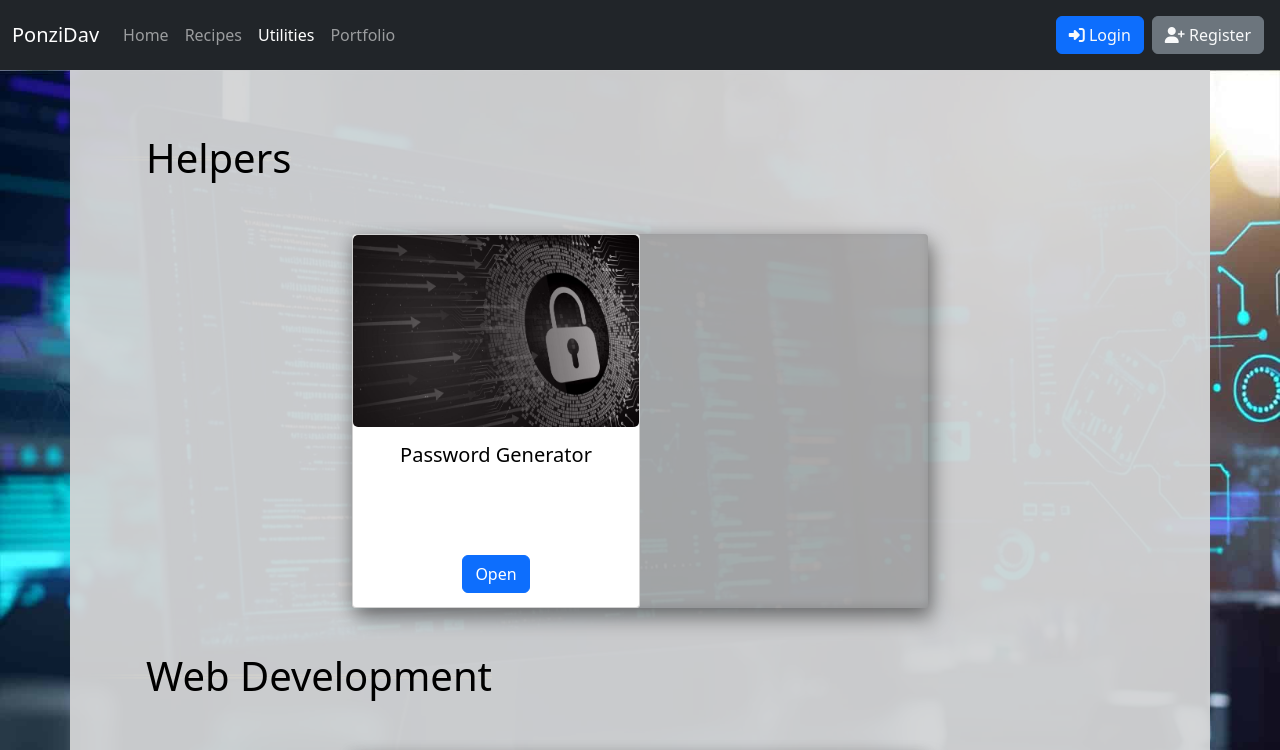
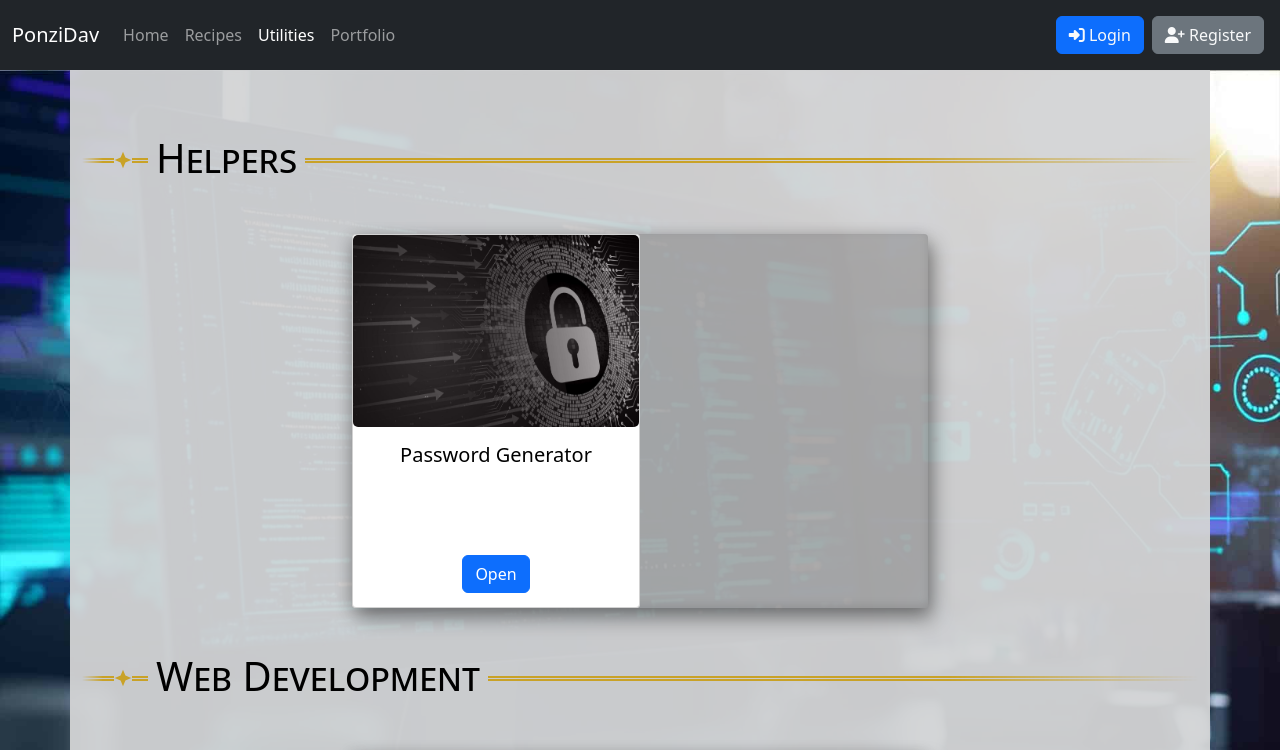
Before and after one commit to DavidePonzini/www, a React (Create React App) app in the folder webui/: page /utils in a window 1280 px wide. Shown: the top 750 px of the page. Built offline with nearby package versions, Linux system fonts and the light colour scheme.

Commit message:
restyles section header

```diff
--- a/webui/src/components/Section.tsx
+++ b/webui/src/components/Section.tsx
@@ -1,6 +1,4 @@
 import type { PropsWithChildren, ReactNode } from 'react';
-
-import titleDecoration from '../res/heading-border-left-2.png'
 
 type SectionProps = PropsWithChildren<{
     title: ReactNode;
@@ -10,33 +8,71 @@ function Section({ title, children }: SectionProps) {
     return (
         <>
             <h1 style={{
-                padding: '2rem 0 2rem 4rem',
-                textAlign: 'left',
-                display: 'table',
+                display: 'flex',
+                alignItems: 'center',
+                padding: '2rem 0',
                 whiteSpace: 'nowrap',
-                position: 'relative',
             }}>
-                {title}
+                {/* First left segment */}
                 <span style={{
-                    content: '""',
-                    display: 'table-cell',
-                    width: '100%',
-                    backgroundImage: `url(${titleDecoration})`,
-                    backgroundRepeat: 'no-repeat',
-                    backgroundPosition: 'center left',
-                    position: 'absolute',
-                    top: 0,
-                    left: 0,
-                    height: '100%',
-                    zIndex: -1,
+                    width: '2rem',
+                    height: '5px',
+                    borderTop: `2px double #c9a227`,
+                    borderBottom: `2px double #c9a227`,
+                    marginTop: '.25rem',
+                    maskImage: 'linear-gradient(to right, transparent 0%, black 65%, black 100%)',
+                    WebkitMaskImage: 'linear-gradient(to right, transparent 0%, black 65%, black 100%)',
+                }} />
+
+                {/* Star */}
+                <svg
+                    width='18'
+                    height='18'
+                    viewBox='0 0 24 24'
+                    aria-hidden='true'
+                    style={{
+                        flexShrink: 0,
+                        marginTop: '.25rem',
+                    }}
+                >
+                    <path
+                        d='M12 1 L15.2 8.8 L23 12 L15.2 15.2 L12 23 L8.8 15.2 L1 12 L8.8 8.8 Z'
+                        fill='#c9a227'
+                    />
+                </svg>
+
+                {/* Second left segment */}
+                <span style={{
+                    width: '1rem',
+                    height: '5px',
+                    borderTop: `2px double #c9a227`,
+                    borderBottom: `2px double #c9a227`,
+                    marginTop: '.25rem',
+                }} />
+
+                <span
+                    className='mx-2'
+                    style={{
+                        fontVariant: 'small-caps',
+                        // color: '#3b2a1a',
+                    }}
+                >
+                    {title}
+                </span>
+
+                {/* Right segment */}
+                <span style={{
+                    flex: 1,
+                    height: '5px',
+                    borderTop: `2px double #c9a227`,
+                    borderBottom: `2px double #c9a227`,
+                    marginTop: '.25rem',
+                    maskImage: 'linear-gradient(to right, black 0%, black 65%, transparent 100%)',
+                    WebkitMaskImage: 'linear-gradient(to right, black 0%, black 65%, transparent 100%)',
                 }} />
             </h1>
 
-            <div className="row center">
-                <div className="col-lg links">
-                    {children}
-                </div>
-            </div>
+            {children}
         </>
     );
 }
--- a/webui/src/pages/recipes/RecipesRouter.tsx
+++ b/webui/src/pages/recipes/RecipesRouter.tsx
@@ -2,6 +2,7 @@ import { Route, Routes, Link } from 'react-router-dom';
 
 import Layout from '../../components/Layout';
 import SectionBackground from '../../components/SectionBackground';
+import Section from '../../components/Section';
 
 import bgPrimi from '../../res/bg_time.jpg';
 import bgSecondi from '../../res/bg_space.jpg';
@@ -19,9 +20,8 @@ function RecipeList() {
     return (
         <>
             <SectionBackground img={bgPrimi}>
-                <h1>Primi</h1>
-                <ul>
-                    <li>Pasta</li>
+                <Section title="Primi">
+                    <h2>Pasta</h2>
                     <ul>
                         {Recipes.primiPasta.map((recipe) => (
                             <li key={recipe.url}>
@@ -29,7 +29,8 @@ function RecipeList() {
                             </li>
                         ))}
                     </ul>
-                    <li>Riso</li>
+
+                    <h2>Riso</h2>
                     <ul>
                         {Recipes.primiRiso.map((recipe) => (
                             <li key={recipe.url}>
@@ -37,7 +38,8 @@ function RecipeList() {
                             </li>
                         ))}
                     </ul>
-                    <li>Polenta</li>
+
+                    <h2>Polenta</h2>
                     <ul>
                         {Recipes.primiPolenta.map((recipe) => (
                             <li key={recipe.url}>
@@ -45,7 +47,8 @@ function RecipeList() {
                             </li>
                         ))}
                     </ul>
-                    <li>Condimenti</li>
+
+                    <h2>Condimenti</h2>
                     <ul>
                         {Recipes.primiCondimenti.map((recipe) => (
                             <li key={recipe.url}>
@@ -53,13 +56,12 @@ function RecipeList() {
                             </li>
                         ))}
                     </ul>
-                </ul>
+                </Section>
             </SectionBackground>
 
             <SectionBackground img={bgSecondi}>
-                <h1>Secondi</h1>
-                <ul>
-                    <li>Carne</li>
+                <Section title="Secondi">
+                        <h2>Carne</h2>
                         <ul>
                             {Recipes.secondiCarne.map((recipe) => (
                                 <li key={recipe.url}>
@@ -67,7 +69,8 @@ function RecipeList() {
                                 </li>
                             ))}
                         </ul>
-                    <li>Pesce</li>
+
+                        <h2>Pesce</h2>
                         <ul>
                             {Recipes.secondiPesce.map((recipe) => (
                                 <li key={recipe.url}>
@@ -75,7 +78,8 @@ function RecipeList() {
                                 </li>
                             ))}
                         </ul>
-                    <li>Uova</li>
+
+                        <h2>Uova</h2>
                         <ul>
                             {Recipes.secondiUova.map((recipe) => (
                                 <li key={recipe.url}>
@@ -83,7 +87,8 @@ function RecipeList() {
                                 </li>
                             ))}
                         </ul>
-                    <li>Contorni</li>
+
+                        <h2>Contorni</h2>
                         <ul>
                             {Recipes.secondiContorni.map((recipe) => (
                                 <li key={recipe.url}>
@@ -91,11 +96,11 @@ function RecipeList() {
                                 </li>
                             ))}
                         </ul>
-                </ul>
+                </Section>
             </SectionBackground>
 
             <SectionBackground img={bgPanetteria}>
-                <h1>Panetteria</h1>
+                <Section title="Panetteria">
                     <ul>
                         {Recipes.panetteria.map((recipe) => (
                             <li key={recipe.url}>
@@ -103,11 +108,11 @@ function RecipeList() {
                             </li>
                         ))}
                     </ul>
-
+                </Section>
             </SectionBackground>
 
             <SectionBackground img={bgSalse}>
-                <h1>Salse</h1>
+                <Section title="Salse">
                     <ul>
                         {Recipes.salse.map((recipe) => (
                             <li key={recipe.url}>
@@ -115,11 +120,11 @@ function RecipeList() {
                             </li>
                         ))}
                     </ul>
-
+                </Section>
             </SectionBackground>
 
             <SectionBackground img={bgSpezie}>
-                <h1>Spezie</h1>
+                <Section title="Spezie">
                     <ul>
                         {Recipes.spezie.map((recipe) => (
                             <li key={recipe.url}>
@@ -127,11 +132,11 @@ function RecipeList() {
                             </li>
                         ))}
                     </ul>
-
+                </Section>
             </SectionBackground>
 
             <SectionBackground img={bgDolci}>
-                <h1>Dolci</h1>
+                <Section title="Dolci">
                     <ul>
                         <li>Biscotti</li>
                         <ul>
@@ -182,11 +187,11 @@ function RecipeList() {
                             ))}
                         </ul>
                     </ul>
-
+                </Section>
             </SectionBackground>
 
             <SectionBackground img={bgBar}>
-                <h1>Bar</h1>
+                <Section title="Bar">
                     <ul>
                         <li>Cocktail</li>
                         <ul>
@@ -213,11 +218,11 @@ function RecipeList() {
                             ))}
                         </ul>
                     </ul>
-
+                </Section>
             </SectionBackground>
 
             <SectionBackground img={bgVarie}>
-                <h1>Varie</h1>
+                <Section title="Varie">
                     <ul>
                         {Recipes.varie.map((recipe) => (
                             <li key={recipe.url}>
@@ -225,6 +230,7 @@ function RecipeList() {
                             </li>
                         ))}
                     </ul>
+                </Section>
             </SectionBackground>
         </>
     );
```
Lines whose indentation alone changed are shown as unchanged.
